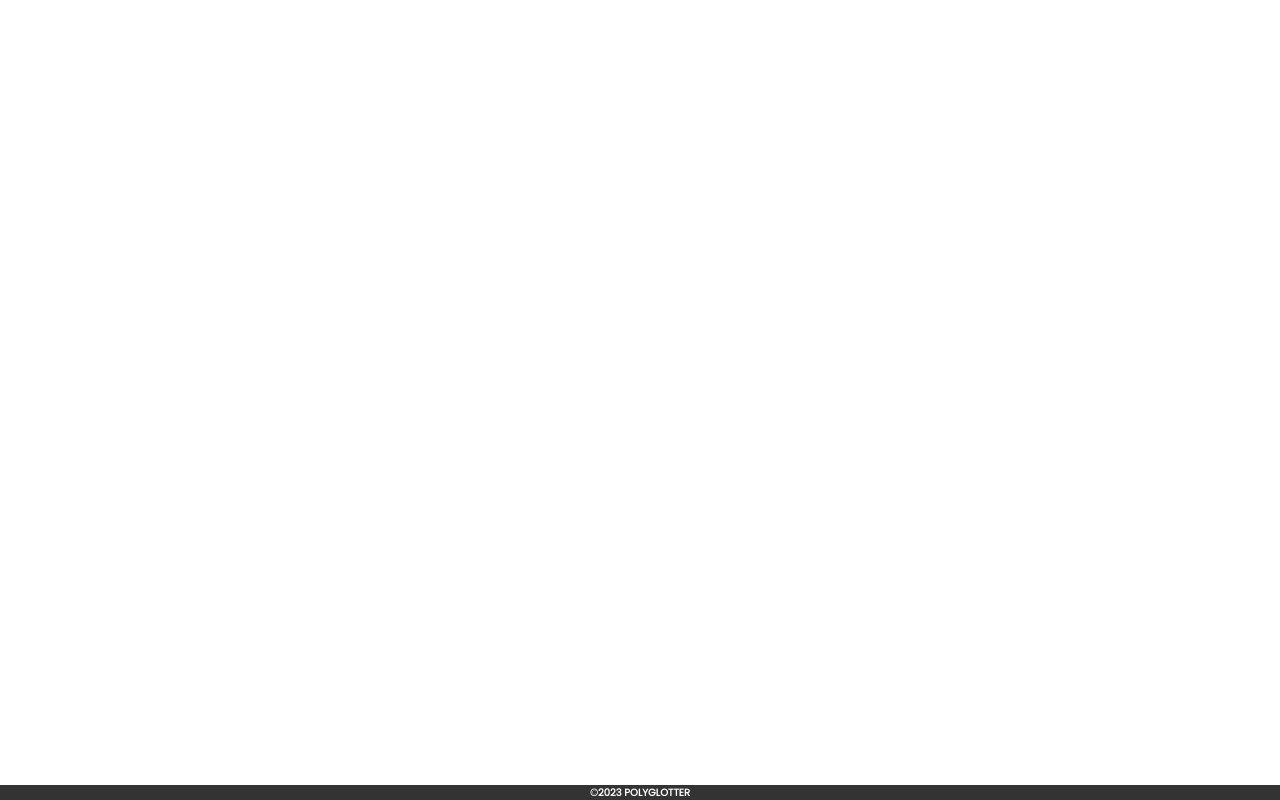
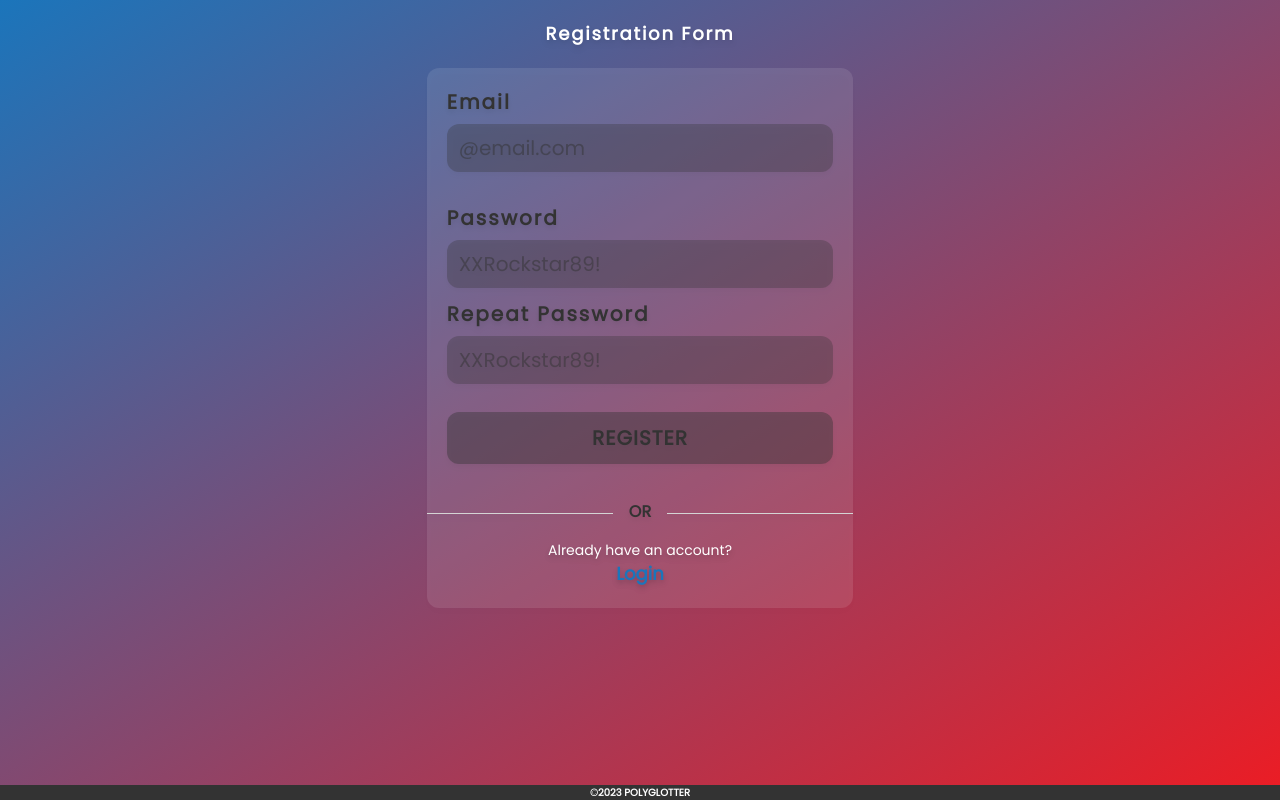
Before and after one commit to deanbyrne95/polyglotter-ui, a React (Vite) app: page /register in a window 1280 px wide. Built offline with nearby package versions, Linux system fonts and the light colour scheme.

Commit message:
updated register page

```diff
--- a/src/pages/Register.jsx
+++ b/src/pages/Register.jsx
@@ -1,7 +1,83 @@
 import React from "react";
+import { Link } from "react-router-dom";
+
+import Logo from "../assets/polyglotter10x.png";
 
 const Register = () => {
-  return <div></div>;
+  return (
+    <section className="min-h-screen">
+      <div className="pt-10 md:pt-5 flex flex-wrap justify-center items-center">
+        <div className="md:w-1/4 lg:w-1/3 w-[60%] mb-8">
+          <p className="text-sm sm:text-lg pb-5 font-black tracking-widest flex text-white justify-center items-center drop-shadow-md">
+            Registration Form
+          </p>
+          <div className="rounded-xl bg-white bg-opacity-10 drop-shadow-md">
+            <form className="p-5">
+              <div className="mb-3 pb-5">
+                <label
+                  htmlFor="email"
+                  className="text-xl text-primary tracking-widest font-black"
+                >
+                  Email
+                </label>
+                <input
+                  type="text"
+                  id="email"
+                  placeholder="@email.com"
+                  className="text-white placeholder-primary placeholder-opacity-50 mt-2 flex h-12 w-full items-center justify-center rounded-xl bg-primary/30 p-3 text-xl outline-none border-primary"
+                />
+              </div>
+              <div className="mb-3">
+                <label
+                  htmlFor="password"
+                  className="text-xl text-primary tracking-widest font-black"
+                >
+                  Password
+                </label>
+                <input
+                  type="password"
+                  id="password"
+                  placeholder="XXRockstar89!"
+                  className="text-white placeholder-primary placeholder-opacity-50 mt-2 flex h-12 w-full items-center justify-center rounded-xl bg-primary/30 p-3 text-xl outline-none border-primary"
+                />
+              </div>
+              <div className="mb-3">
+                <label
+                  htmlFor="password"
+                  className="text-xl text-primary tracking-widest font-black"
+                >
+                  Repeat Password
+                </label>
+                <input
+                  type="password"
+                  id="password"
+                  placeholder="XXRockstar89!"
+                  className="text-white placeholder-primary placeholder-opacity-50 mt-2 flex h-12 w-full items-center justify-center rounded-xl bg-primary/30 p-3 text-xl outline-none border-primary"
+                />
+              </div>
+              <button className="w-full text-xl mt-4 py-3 px-4 bg-primary/40 text-primary font-black tracking-wider uppercase border-secondary rounded-xl hover:bg-tertiary hover:text-white hover:border-transparent transition ease-in duration-200 transform hover:-translate-y-1 active:translate-y-0">
+                Register
+              </button>
+            </form>
+            <div className="my-4 flex items-center before:mt-0.5 before:flex-1 before:border-t before:border-neutral-300 after:mt-0.5 after:flex-1 after:border-t after:border-neutral-300">
+              <p className="mx-4 mb-0 text-center font-semibold text-primary">
+                OR
+              </p>
+            </div>
+            <p className="text-sm sm:text-md flex text-white justify-center items-center drop-shadow-md">
+              Already have an account?
+            </p>
+            <Link
+              className="text-lg pb-5 font-black sm:text-md flex text-tertiary justify-center items-center drop-shadow-md hover:text-primary hover:border-transparent transition ease-in duration-200 transform hover:-translate-y-1 active:translate-y-0"
+              to="/login"
+            >
+              Login
+            </Link>
+          </div>
+        </div>
+      </div>
+    </section>
+  );
 };
 
 export default Register;
```
